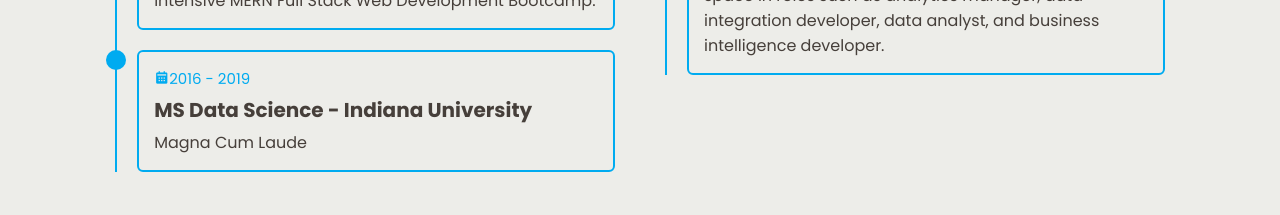
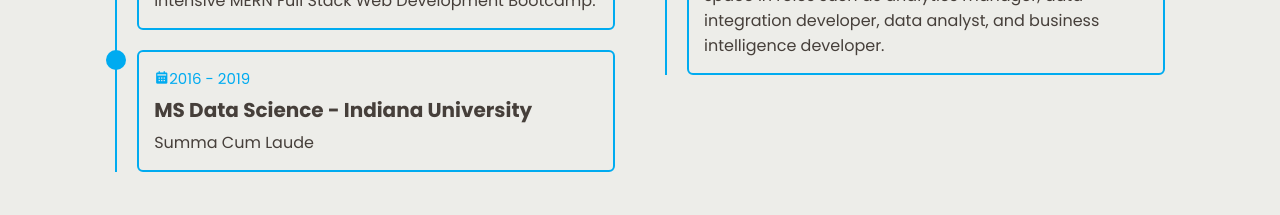
Before and after one commit to KCM45/portfolioReact, a React (Vite) app: page / in a window 1280 px wide. Shown: the part 1980-2195 px from the top of the page. Built offline with nearby package versions, Linux system fonts and the light colour scheme.

Commit message:
Updated education

```diff
--- a/src/components/Education.jsx
+++ b/src/components/Education.jsx
@@ -26,7 +26,7 @@
                   <i className="bx bxs-calendar"></i>2016 - 2019
                 </div>
                 <h3>MS Data Science - Indiana University</h3>
-                <p>Magna Cum Laude </p>
+                <p>Summa Cum Laude </p>
               </div>
             </div>
           </div>
```
